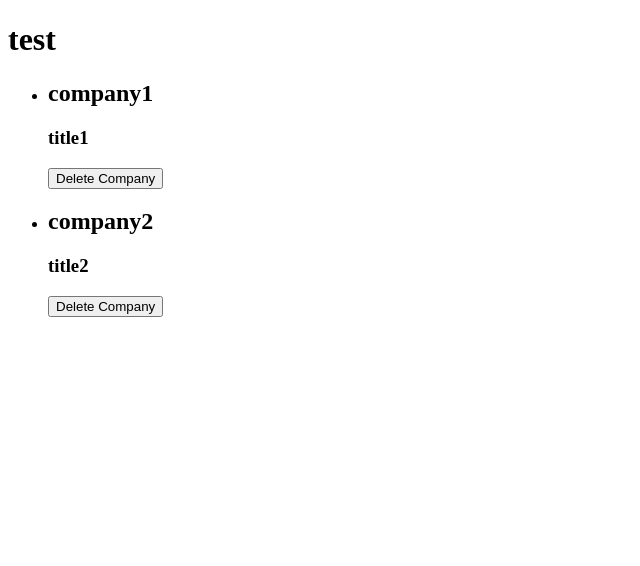
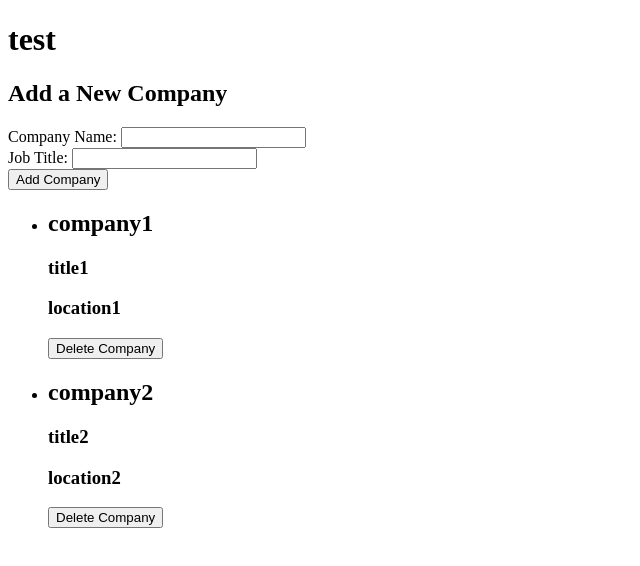
Before and after one commit to aidan-diaz/CareerClutch, a React (Vite) app: page / in a window 1280 px wide. Shown: the top 566 px of the page, without its empty margins (0-640 px from the left). Built offline with nearby package versions, Linux system fonts and the light colour scheme; data requests are answered from the project's data file.

Commit message:
added Location component and exported to Company component, ensured rendering properly

```diff
--- a/db.json
+++ b/db.json
@@ -3,11 +3,13 @@
       {
         "companyName": "company1",
         "jobTitle": "title1",
+        "location": "location1",
         "id": 1
       },
       {
         "companyName": "company2",
         "jobTitle": "title2",
+        "location": "location2",
         "id": 2
       }
     ]
--- a/src/App.jsx
+++ b/src/App.jsx
@@ -1,5 +1,6 @@
 import { useState, useEffect } from 'react'
 import './App.css'
+import CompanyForm from './components/CompanyForm'
 import Company from "./components/Company"
 import companyService from './services/companies'
 
@@ -7,6 +8,7 @@ function App() {
   const [companies, setCompanies] = useState([])
   const [newCompanyName, setNewCompanyName] = useState('')
   const [newJobTitle, setNewJobTitle] = useState('')
+  const [newLocation, setNewLocation] = useState('')
   const [companyFilter, setCompanyFilter] = useState('')
 
   useEffect(() => {
@@ -42,6 +44,7 @@ function App() {
   return (
     <div>
       <h1>test</h1>
+      <CompanyForm />
       <ul>
       {
         companies.map(company =>
@@ -50,6 +53,7 @@ function App() {
             id={company.id}
             name={company.companyName}
             title={company.jobTitle}
+            location={company.location}
             onClick={deleteExistingCompany}
           />
         )
--- a/src/components/Company.jsx
+++ b/src/components/Company.jsx
@@ -1,12 +1,14 @@
 import CompanyName from "./CompanyName"
 import JobTitle from "./JobTitle"
+import Location from "./Location"
 import DeleteCompanyButton from "./DeleteCompanyButton"
 
-const Company = ({ id, name, title, onClick }) => {
+const Company = ({ id, name, title, location, onClick }) => {
     return (
         <li id={id}>
             <CompanyName name={name} />
             <JobTitle title={title} />
+            <Location location={location} />
             <DeleteCompanyButton onClick={onClick} />
         </li>
     )
--- a/src/components/CompanyForm.jsx
+++ b/src/components/CompanyForm.jsx
@@ -0,0 +1,16 @@
+const CompanyForm = () => {
+    return (
+        <form>
+            <h2>Add a New Company</h2>
+            <div>
+                <span>Company Name: </span><input type="text" />
+            </div>
+            <div>
+                <span>Job Title: </span><input type="text" />
+            </div>
+            <button type="submit">Add Company</button>
+        </form>
+    )
+}
+
+export default CompanyForm
--- /dev/null
+++ b/src/components/Location.jsx
@@ -0,0 +1,7 @@
+const Location = ({ location }) => {
+    return (
+        <h3>{location}</h3>
+    )
+}
+
+export default Location
```
